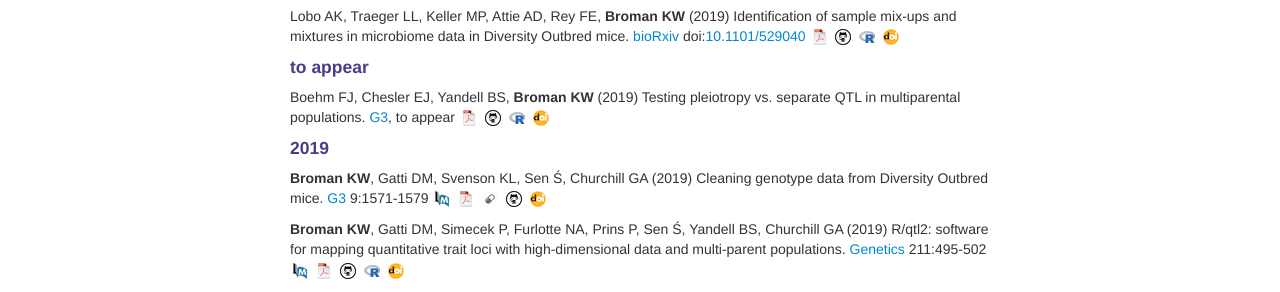
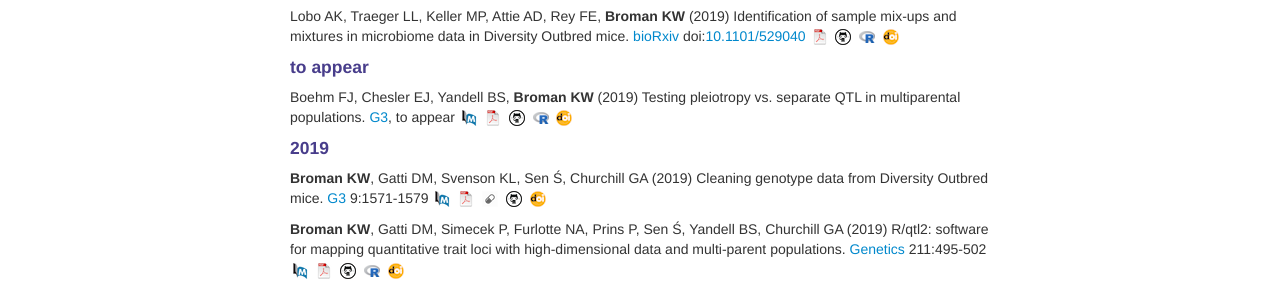
Before and after one commit to kbroman/kbroman.github.io, a Jekyll site: the page built from pages/pubs.md, in a window 1280 px wide. Shown: the part 461-753 px from the top of the page. Built offline with Jekyll 4.4.1, drawn with Linux system fonts in a browser that asks for light colours.

Commit message:
pages/pubs: fix doi + add pubmed for pleiotropy ms

```diff
--- a/pages/pubs.md
+++ b/pages/pubs.md
@@ -55,10 +55,11 @@ Diversity Outbred mice.
 Boehm FJ, Chesler EJ, Yandell BS, **Broman KW** (2019)
 Testing pleiotropy vs. separate QTL in multiparental populations.
 [G3](http://g3journal.org), to appear
+[![PubMed](icons16/pubmed-icon.png)](https://www.ncbi.nlm.nih.gov/pubmed/31092608)
 [![pdf](icons16/pdf-icon.png)](https://www.g3journal.org/content/ggg/early/2019/05/15/g3.119.400098.full.pdf)
 [![GitHub](icons16/github-icon.png)](https://github.com/fboehm/qtl2pleio-manuscript)
 [![qtl2pleio software](icons16/R-icon.png)](https://github.com/fboehm/qtl2pleio)
-[![doi](icons16/doi-icon.png)](https://doi.org/10.1101/400098)
+[![doi](icons16/doi-icon.png)](https://doi.org/10.1101/g3.119.400098)
 <!-- * 155 * -->
 <!-- https://doi.org/10.1534/g3.119.400098 -->
 
```
